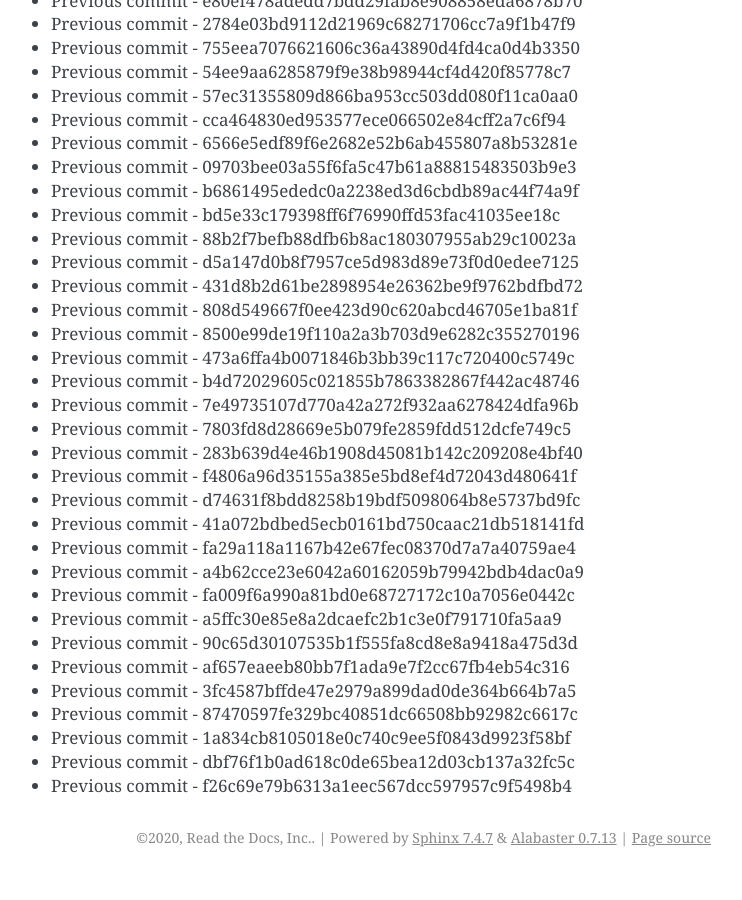
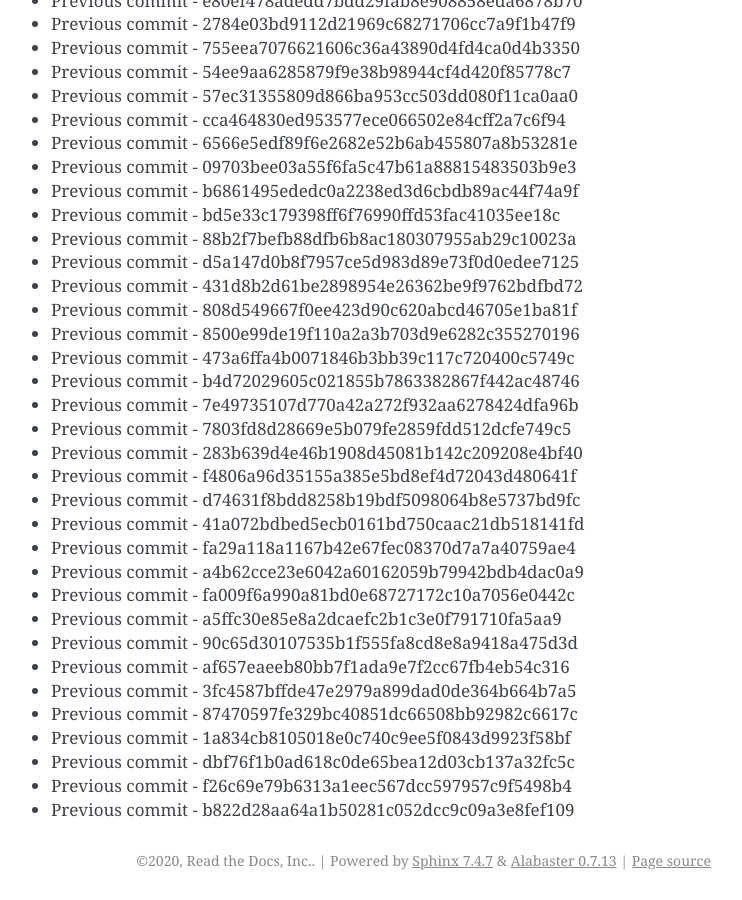
Before and after one commit to readthedocs/rtd-git-stresstest, a Sphinx documentation site: the page built from docs/updates.rst, in a window 1280 px wide and 900 px high, scrolled down 5105 px. Shown: the whole window, without its empty margins (399-1141 px from the left). Built offline with Sphinx 7.4.7, drawn with Linux system fonts in a browser that asks for light colours; before the commit the page ends 5982 px from its top, so only the background shows below that.

Commit message:
Generating commit from previous: b822d28aa64a1b50281c052dcc9c09a3e8fef109

```diff
--- a/docs/updates.rst
+++ b/docs/updates.rst
@@ -246,3 +246,4 @@ It can be tested for any performance characteristics.
 * Previous commit - 1a834cb8105018e0c740c9ee5f0843d9923f58bf
 * Previous commit - dbf76f1b0ad618c0de65bea12d03cb137a32fc5c
 * Previous commit - f26c69e79b6313a1eec567dcc597957c9f5498b4
+* Previous commit - b822d28aa64a1b50281c052dcc9c09a3e8fef109
```
